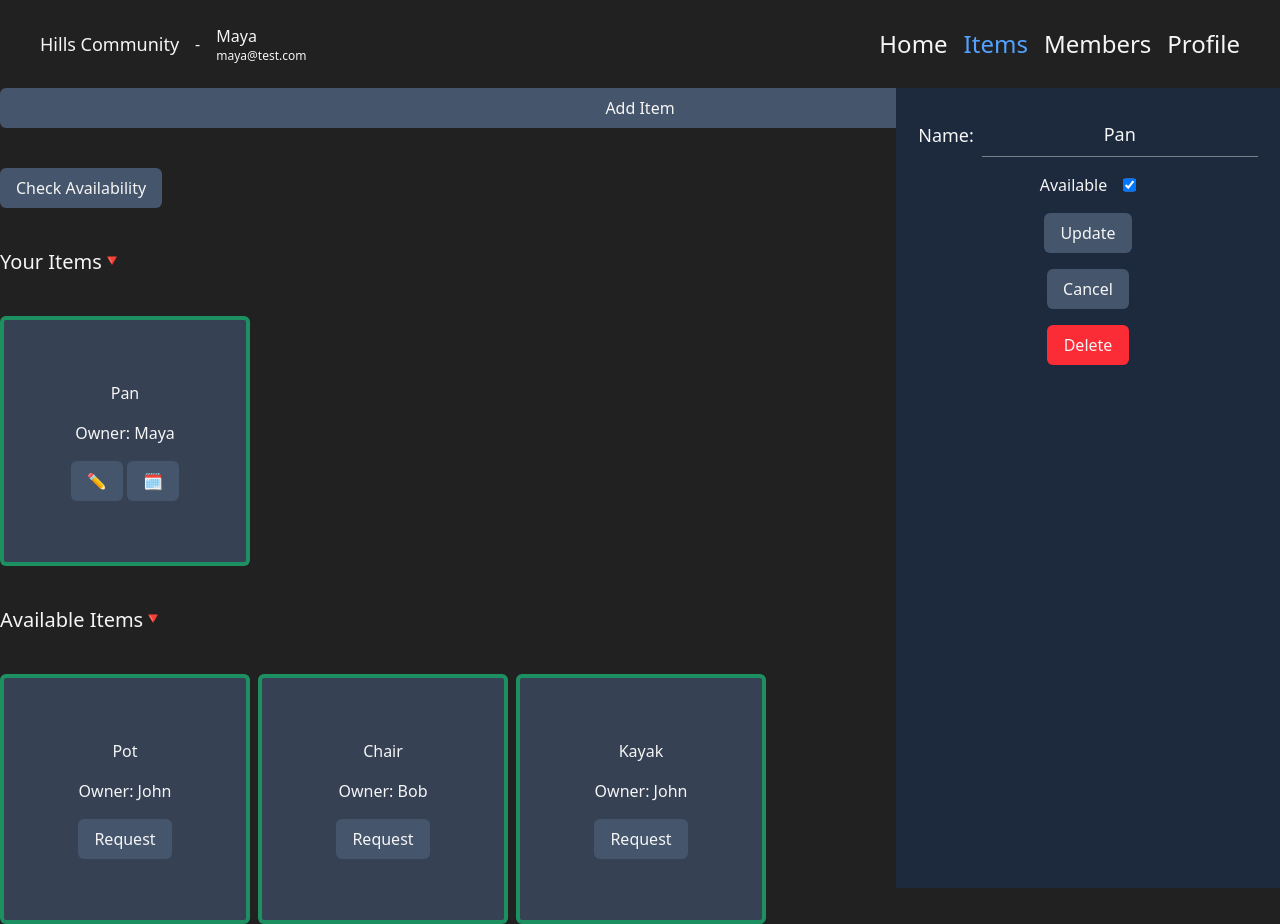
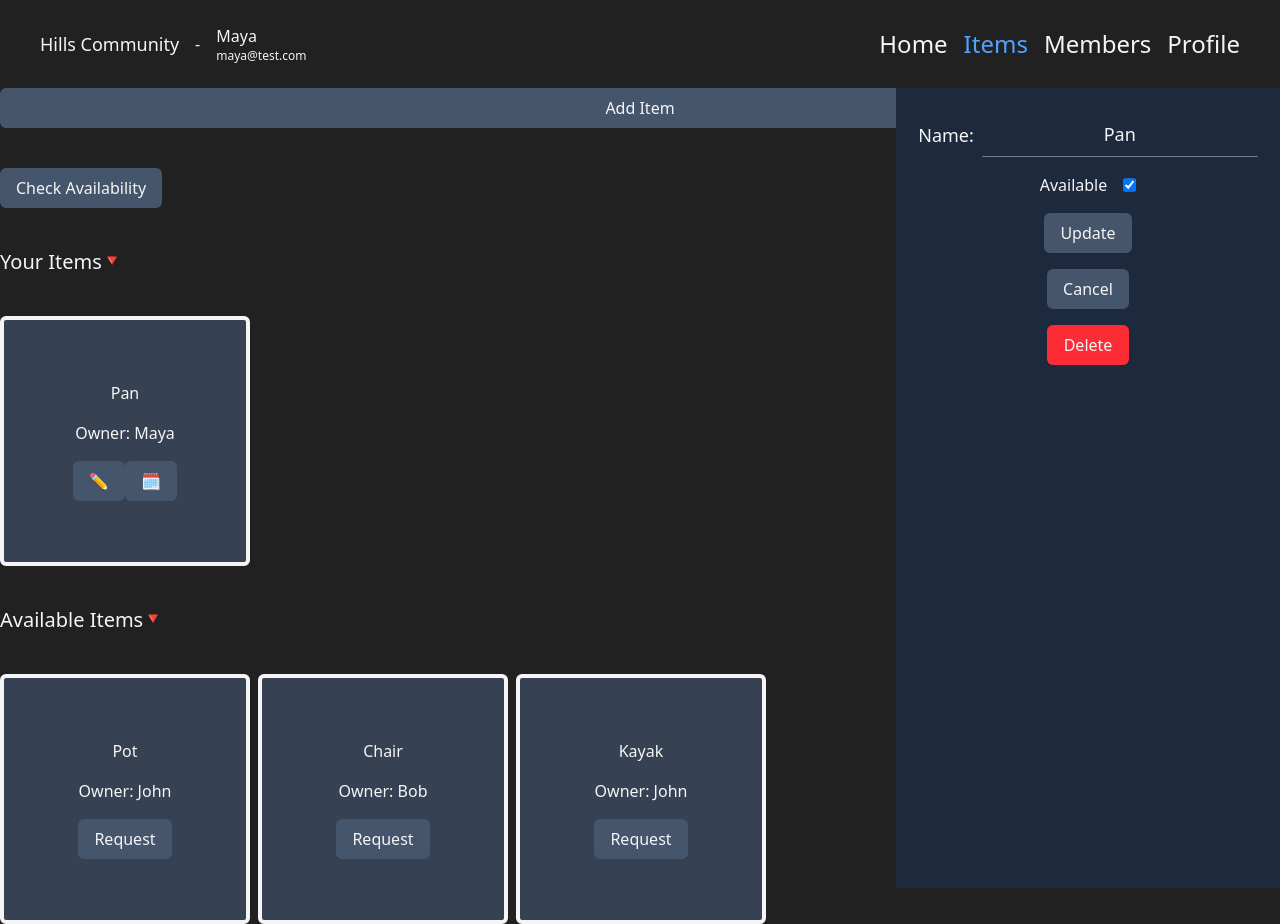
Before and after one commit to FukcThat/TinyShare, a React (Vite) app: page /items in a window 1280 px wide. Both pictures are taken after a click on the button "✏️". Built offline with nearby package versions, Linux system fonts and the light colour scheme.

Commit message:
REF: added item page ctx, moved EventContent to own rfc, found bugs to fix next time

```diff
--- a/src/components/ItemPage/ItemListView.jsx
+++ b/src/components/ItemPage/ItemListView.jsx
@@ -1,20 +1,12 @@
 import { useState } from "react";
 import ItemView from "./ItemView";
 
-export default function ItemListView({
-  items,
-  headerLabel,
-  withEdit = false,
-  onEdit = () => {},
-  onRequest = () => {},
-  isBorrowedList = false,
-}) {
+export default function ItemListView({ items, headerLabel }) {
   const [minimized, setMinimized] = useState(false);
 
   return (
     <div className="flex flex-col gap-10">
       <div className="flex">
-        {" "}
         <div className="text-xl">{headerLabel}</div>
         <div onClick={() => setMinimized(!minimized)}>🔻</div>
       </div>
@@ -22,16 +14,7 @@ export default function ItemListView({
       {!minimized && (
         <div className="flex flex-wrap gap-2">
           {items.map((item) => {
-            return (
-              <ItemView
-                key={item.id}
-                item={item}
-                withEdit={withEdit}
-                onEdit={onEdit}
-                onRequest={onRequest}
-                isBorrowedItem={isBorrowedList}
-              />
-            );
+            return <ItemView key={item.id} item={item} />;
           })}
         </div>
       )}
--- a/src/components/ItemPage/ItemReservationModal.jsx
+++ b/src/components/ItemPage/ItemReservationModal.jsx
@@ -8,16 +8,12 @@ import { v4 as uuidv4 } from "uuid";
 import { useGlobal } from "../../context/useGlobal";
 import { FormatDateStringAddHalfHour } from "../../lib/FormatDateStringAddHalfHour";
 import { HasReservationConflict } from "../../lib/HasReservationConflict";
+import { useItemContext } from "../../context/item_context/useItemContext";
+import EventContent from "./EventContent";
 
-export default function ItemReservationModal({ item, onClose }) {
-  const {
-    user,
-    reservations,
-    setReservations,
-    ApproveReservation,
-    DenyReservation,
-    CancelReservationRequest,
-  } = useGlobal();
+export default function ItemReservationModal() {
+  const { user, reservations, setReservations } = useGlobal();
+  const { itemToRequest, setItemToRequest } = useItemContext();
 
   const [startTime, setStartTime] = useState("");
   const [endTime, setEndTime] = useState("");
@@ -31,7 +27,7 @@ export default function ItemReservationModal({ item, onClose }) {
     const newReservation = new Reservation(
       uuidv4(),
       user.id,
-      item.id,
+      itemToRequest.id,
       startTime,
       endTime,
       selfBooking ? "booking" : "request"
@@ -58,7 +54,7 @@ export default function ItemReservationModal({ item, onClose }) {
 
   const itemReservations = useMemo(() => {
     return reservations
-      .filter((res) => res.itemId === item.id)
+      .filter((res) => res.itemId === itemToRequest.id)
       .map((res) => {
         return {
           title: "user: " + res.userId,
@@ -92,59 +88,22 @@ export default function ItemReservationModal({ item, onClose }) {
     }
   };
 
-  function EventContent(arg) {
-    const displayTime =
-      arg.event.timeText || arg.view.calendar.formatIso(arg.event.start);
+  const renderEventContent = (arg) => {
     return (
-      <div className="flex flex-col ">
-        <div> {arg.event.title}</div>
-        <div>{displayTime}</div>
-        {item.owner === user.id &&
-          arg.timeText &&
-          arg.event._def.extendedProps.status !== "booking" && (
-            <div className="flex">
-              <Button
-                text="✔️"
-                onClick={(e) => {
-                  if (arg.event._def.extendedProps.status == "preview") {
-                    OnSubmitReservation(e, true);
-                  } else {
-                    ApproveReservation(arg.event._def.extendedProps.resId);
-                  }
-                }}
-              />
-              <Button
-                text="❌"
-                onClick={() => {
-                  if (arg.event._def.extendedProps.status == "preview") {
-                    setStartTime("");
-                    setEndTime("");
-                  } else {
-                    DenyReservation(arg.event._def.extendedProps.resId);
-                  }
-                }}
-              />
-            </div>
-          )}
-        {arg.event._def.extendedProps.userId == user.id && arg.timeText && (
-          <div>
-            <Button
-              text="Cancel"
-              onClick={() => {
-                CancelReservationRequest(arg.event._def.extendedProps.resId);
-              }}
-            />
-          </div>
-        )}
-      </div>
+      <EventContent
+        arg={arg}
+        OnSubmitReservation={OnSubmitReservation}
+        setStartTime={setStartTime}
+        setEndTime={setEndTime}
+      />
     );
-  }
+  };
 
   return (
     <div className="fixed bg-blue-950/95 backdrop-blur-md w-[calc(100%-50px)] left-[25px] h-[80%] flex flex-col gap-4">
-      <div>{item.name}</div>
-      <Button text="x" onClick={onClose} />
-      {item.owner !== user.id && (
+      <div>{itemToRequest.name}</div>
+      <Button text="x" onClick={() => setItemToRequest(null)} />
+      {itemToRequest.owner !== user.id && (
         <form onSubmit={OnSubmitReservation}>
           <div>Start time: {startTime}</div>
           <div>End time: {endTime}</div>
@@ -154,7 +113,7 @@ export default function ItemReservationModal({ item, onClose }) {
       <FullCalendar
         plugins={[interactionPlugin, timeGridPlugin]}
         initialView="timeGridWeek"
-        eventContent={EventContent}
+        eventContent={renderEventContent}
         events={
           reservationEvent
             ? [...itemReservations, reservationEvent]
--- a/src/components/ItemPage/ItemView.jsx
+++ b/src/components/ItemPage/ItemView.jsx
@@ -1,61 +1,33 @@
-import { useMemo } from "react";
 import { userData } from "../../data/userData";
 import Button from "../ui/Button";
-import { reservationData } from "../../data/reservationData";
 import { useGlobal } from "../../context/useGlobal";
+import { useItemContext } from "../../context/item_context/useItemContext";
 
-export default function ItemView({
-  item,
-  withEdit,
-  onEdit,
-  onRequest,
-  isBorrowedItem,
-}) {
-  const owner = userData.find((user) => user.id === item.owner);
+export default function ItemView({ item }) {
+  const { setItemToRequest, setItemToEdit } = useItemContext();
   const { user } = useGlobal();
-
-  const reservation = useMemo(
-    () => reservationData.find((res) => res.itemId === item.id),
-    [item]
-  );
-
-  const reservedBy = useMemo(
-    () =>
-      reservation
-        ? userData.find((user) => user.id === reservation.userId)
-        : { name: "" },
-    [reservation]
-  );
+  const owner = userData.find((user) => user.id === item.owner); // Change this to use userData state later
 
   return (
     <div
-      className={`flex flex-col gap-4 bg-gray-700 items-center justify-center w-[250px] h-[250px] border-4 rounded-md hover:border-slate-50/40
-        ${
-          isBorrowedItem
-            ? "border-amber-400"
-            : !item.isAvailable
-            ? "border-red-400/50"
-            : "border-green-400/50"
-        }
-        `}
+      className={`flex flex-col gap-4 bg-gray-700 items-center justify-center w-[250px] h-[250px] border-4 rounded-md hover:border-slate-50/40 `}
     >
       <div>{item.name}</div>
       <div>Owner: {owner.name} </div>
-      {!isBorrowedItem && owner.id !== user.id && (
-        <Button text="Request" onClick={() => onRequest(item)} />
-      )}{" "}
-      {isBorrowedItem && (
+
+      {owner.id !== user.id ? (
+        <Button text="Request" onClick={() => setItemToRequest(item)} />
+      ) : (
         <div>
-          <div>{reservation.startDate}</div>
-          <div>-</div>
-          <div>{reservation.endDate}</div>
-          <div>Reserved by: {reservedBy.name}</div>
-        </div>
-      )}
-      {withEdit && (
-        <div>
-          <Button text="✏️" onClick={() => onEdit(item)} />{" "}
-          <Button text="🗓️" onClick={() => onRequest(item)} />{" "}
+          <Button
+            text="✏️"
+            onClick={() =>
+              setItemToEdit((old) =>
+                old === null || old.id != item.id ? item : null
+              )
+            }
+          />
+          <Button text="🗓️" onClick={() => setItemToRequest(item)} />
         </div>
       )}
     </div>
--- /dev/null
+++ b/src/context/item_context/ItemContext.js
@@ -0,0 +1,3 @@
+import { createContext } from "react";
+
+export const ItemContext = createContext(null);
--- /dev/null
+++ b/src/context/item_context/ItemContextProvider.jsx
@@ -0,0 +1,28 @@
+import { useState } from "react";
+import { ItemContext } from "./ItemContext";
+
+export default function ItemContextProvider({ children }) {
+  const [isOpen, setIsOpen] = useState(false);
+  const [itemToEdit, setItemToEdit] = useState(null);
+  const [itemToRequest, setItemToRequest] = useState(null);
+  const [availabilityFilterDates, setAvailabilityFilterDates] = useState(null);
+
+  const ToggleItemForm = () => setIsOpen(!isOpen);
+
+  return (
+    <ItemContext.Provider
+      value={{
+        isOpen,
+        ToggleItemForm,
+        itemToEdit,
+        setItemToEdit,
+        itemToRequest,
+        setItemToRequest,
+        availabilityFilterDates,
+        setAvailabilityFilterDates,
+      }}
+    >
+      {children}
+    </ItemContext.Provider>
+  );
+}
--- /dev/null
+++ b/src/context/item_context/useItemContext.js
@@ -0,0 +1,10 @@
+import { useContext } from "react";
+import { ItemContext } from "./ItemContext";
+
+export const useItemContext = () => {
+  const context = useContext(ItemContext);
+
+  if (!context) throw new Error("Mh, no context here.");
+
+  return context;
+};
--- a/src/main.jsx
+++ b/src/main.jsx
@@ -1,17 +1,18 @@
-import { StrictMode } from 'react';
-import { createRoot } from 'react-dom/client';
-import './index.css';
+import { StrictMode } from "react";
+import { createRoot } from "react-dom/client";
+import "./index.css";
 
-import { GlobalProvider } from './context/GlobalProvider.jsx';
-import { BrowserRouter, Route, Routes } from 'react-router';
-import ErrorPage from './components/ErrorPage.jsx';
-import Layout from './components/Layout.jsx';
-import HomePage from './pages/HomePage.jsx';
-import ProfilePage from './pages/ProfilePage.jsx';
-import MembersPage from './pages/MembersPage.jsx';
-import ItemsPage from './pages/ItemsPage.jsx';
+import { GlobalProvider } from "./context/GlobalProvider.jsx";
+import { BrowserRouter, Route, Routes } from "react-router";
+import Layout from "./components/Layout.jsx";
+import HomePage from "./pages/HomePage.jsx";
+import ProfilePage from "./pages/ProfilePage.jsx";
+import MembersPage from "./pages/MembersPage.jsx";
+import ItemsPage from "./pages/ItemsPage.jsx";
+import ItemContextProvider from "./context/item_context/ItemContextProvider.jsx";
+import ErrorPage from "./pages/ErrorPage.jsx";
 
-createRoot(document.getElementById('root')).render(
+createRoot(document.getElementById("root")).render(
   <StrictMode>
     <BrowserRouter>
       <GlobalProvider>
@@ -20,7 +21,14 @@ createRoot(document.getElementById('root')).render(
             <Route index element={<HomePage />}></Route>
             <Route path="/profile" element={<ProfilePage />}></Route>
             <Route path="/members" element={<MembersPage />}></Route>
-            <Route path="/items" element={<ItemsPage />}></Route>
+            <Route
+              path="/items"
+              element={
+                <ItemContextProvider>
+                  <ItemsPage />
+                </ItemContextProvider>
+              }
+            ></Route>
             <Route path="*" element={<ErrorPage />}></Route>
           </Route>
         </Routes>
--- a/src/pages/ItemsPage.jsx
+++ b/src/pages/ItemsPage.jsx
@@ -1,12 +1,12 @@
-import { useMemo, useState } from "react";
+import { useMemo } from "react";
 import ItemForm from "../components/ItemPage/ItemForm";
 import ItemListView from "../components/ItemPage/ItemListView";
 import Button from "../components/ui/Button";
 import { useGlobal } from "../context/useGlobal";
-import EditItemView from "../components/ItemPage/EditItemView";
 import ItemReservationModal from "../components/ItemPage/ItemReservationModal";
 import AvailabilityCheck from "../components/ItemPage/AvailabilityCheck";
 import { HasReservationConflict } from "../lib/HasReservationConflict";
+import { useItemContext } from "../context/item_context/useItemContext";
 
 const HasAvailibilityConflict = (itemId, reservations, startTime, endTime) => {
   const reservationsOfItem = reservations.filter(
@@ -18,10 +18,13 @@ const HasAvailibilityConflict = (itemId, reservations, startTime, endTime) => {
 
 export default function ItemsPage() {
   const { user, items, reservations } = useGlobal();
-  const [isOpen, setIsOpen] = useState(false);
-  const [itemToEdit, setItemToEdit] = useState(null);
-  const [itemToRequest, setItemToRequest] = useState(null);
-  const [availabilityFilterDates, setAvailabilityFilterDates] = useState(null);
+  const {
+    availabilityFilterDates,
+    isOpen,
+    ToggleItemForm,
+    itemToRequest,
+    itemToEdit,
+  } = useItemContext();
 
   const availableItems = useMemo(
     () =>
@@ -49,47 +52,20 @@ export default function ItemsPage() {
     [items]
   );
 
-  const ToggleItemForm = () => setIsOpen(!isOpen);
-
   return (
     <div className="flex flex-col gap-10 relative">
-      {isOpen && <ItemForm ToggleForm={ToggleItemForm} />}
+      {isOpen && <ItemForm />}
       <Button text="Add Item" onClick={ToggleItemForm} />
+      <AvailabilityCheck />
+      <ItemListView items={yourItems} headerLabel={"Your Items"} />
+      <ItemListView items={availableItems} headerLabel={"Available Items"} />
 
-      <AvailabilityCheck
-        setAvailabilityFilterDates={setAvailabilityFilterDates}
-      />
-      <ItemListView
-        items={yourItems}
-        headerLabel={"Your Items"}
-        withEdit
-        onRequest={(item) => {
-          setItemToRequest(item);
-        }}
-        onEdit={(newItem) =>
-          setItemToEdit((old) =>
-            old === null || old.id != newItem.id ? newItem : null
-          )
-        }
-      />
-
-      <ItemListView
-        items={availableItems}
-        headerLabel={"Available Items"}
-        onRequest={(item) => {
-          setItemToRequest(item);
-        }}
-      />
-
-      {itemToRequest && (
-        <ItemReservationModal
-          item={itemToRequest}
-          onClose={() => setItemToRequest(null)}
-        />
-      )}
+      {itemToRequest && <ItemReservationModal />}
 
       {itemToEdit && (
-        <EditItemView itemToEdit={itemToEdit} setItemToEdit={setItemToEdit} />
+        <div className="h-screen w-[30%] absolute right-0 bg-slate-800">
+          <ItemForm />
+        </div>
       )}
     </div>
   );
```
Also changed, not shown: src/components/ItemPage/EditItemView.jsx (deleted, +0 -9 lines), src/components/ItemPage/EventContent.jsx (+59 -19 lines), src/components/ItemPage/ItemForm.jsx (+3 -5 lines), src/pages/ErrorPage.jsx (renamed from src/components/ErrorPage.jsx), 1 other file (tests, documents, lock files or other folders).
